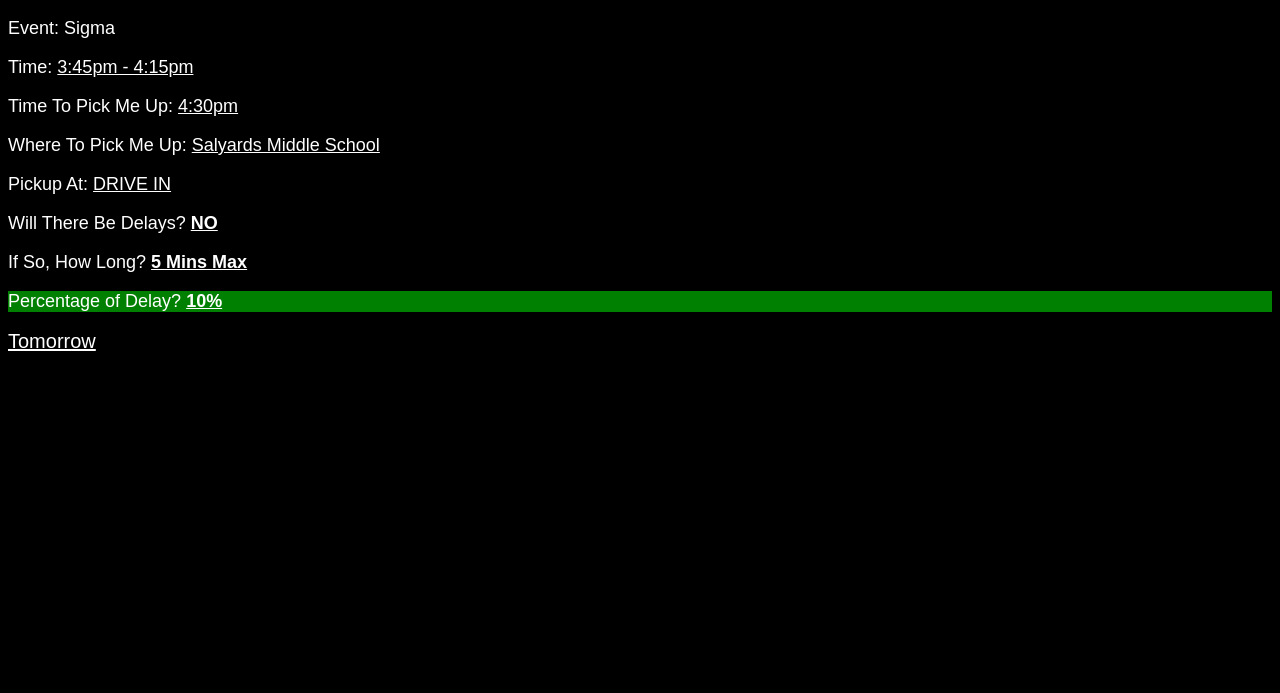
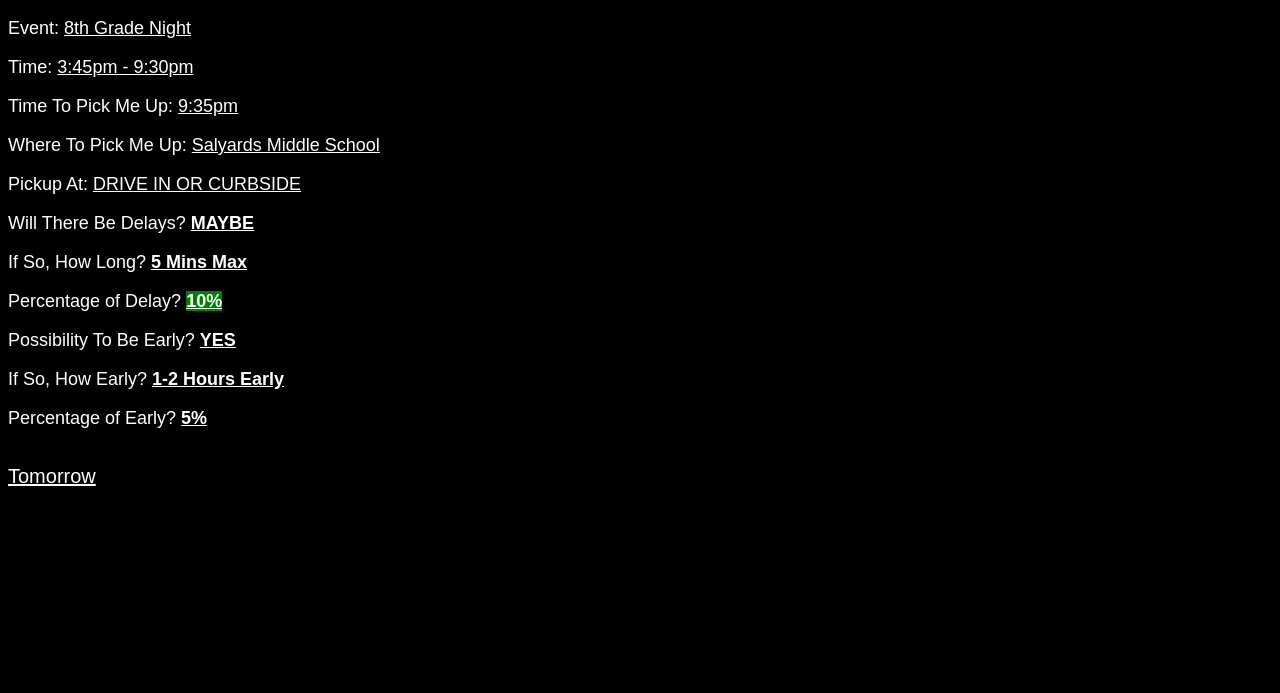
Before and after one commit to kevsbackup/myschedule, a plain HTML site: page index.html in a window 1280 px wide. Shown: the part 107-800 px from the top of the page. Drawn offline with Linux system fonts and the light colour scheme.

Commit message:
Add files via upload

```diff
--- a/index.html
+++ b/index.html
@@ -6,18 +6,22 @@
     <title>Document</title>
 </head>
 <body>
-    <h1 id="todaydate">Today is Wednesday, Oct 9</h1>
+    <h1 id="todaydate">Today is <u id="date"></u></h1>
     <div id="events">
         <div id="privatelessons" class="eventclass">
-            <p id="event" class="event normal"><u>Event: Private Lessons</u></p>
-            <p id="time" class="time normal">Time: <u>3:45pm - 4:15pm</u></p>
-            <p id="pickuptime" class="time normal">Time To Pick Me Up: <u>4:30pm</u></p>
-            <p id="location" class="location normal">Where To Pick Me Up: <u>Salyards Middle School</u></p>
-            <p id="pickup" class="location normal">Pickup At: <u>DRIVE IN</u></p>
-            <p id="delays" class="delay normal">Will There Be Delays? <u><b>NO</b></u></p>
-            <p id="delays2" class="delay normal">If So, How Long? <u><b>5 Mins Max</b></u></p>
-            <p id="delays3" class="delay normal">Percentage of Delay? <u><b>10%</b></u></p>
+            <p class="event normal">Event: <u id="event"></u></p>
+            <p class="time normal">Time: <u id="time"></u></p>
+            <p class="time normal">Time To Pick Me Up: <u id="pickuptime"></u></p>
+            <p class="location normal">Where To Pick Me Up: <u id="location"></u></p>
+            <p class="location normal">Pickup At: <u id="pickup"></u></p>
+            <p class="delay normal">Will There Be Delays? <u><b id="delays"></b></u></p>
+            <p class="delay normal">If So, How Long? <u><b id="delays2"></b></u></p>
+            <p class="delay normal">Percentage of Delay? <u><b id="delays3"></b></u></p>
+            <p class="delay normal">Possibility To Be Early? <u><b id="delays4"></b></u></p>
+            <p class="delay normal">If So, How Early? <u><b id="delays5"></b></u></p>
+            <p class="delay normal percentage">Percentage of Early? <u><b id="delays6"></b></u></p>
         </div>
+        <br>
             <a id="tomorrow" href="index2.html">Tomorrow</a>
     </div>
     <style>
@@ -27,6 +31,7 @@
             color: white;
             opacity: 1;
         }
+
         #tomorrow:hover {
             opacity: 0.7;
             background-color: white;
@@ -56,8 +61,18 @@
     <script>
         // Example JSON data (this could be fetched from an API)
 const jsonData = {
-    "event": "Sigma",
-    "other": "other other"
+    "date": "Thursday, Oct 10",
+    "event": "8th Grade Night",
+    "time": "3:45pm - 9:30pm",
+    "pickuptime": "9:35pm",
+    "location": "Salyards Middle School",
+    "pickup": "DRIVE IN OR CURBSIDE",
+    "delays": "MAYBE",
+    "delays2": "5 Mins Max",
+    "delays3": "10%",
+    "delays4": "YES",
+    "delays5": "1-2 Hours Early",
+    "delays6": "5%"
 };
 
 // Function to update the HTML content
@@ -69,7 +84,18 @@
     const data = jsonData; // Replace this with the fetched data
 
     // Update the HTML elements
-    document.getElementById('event').textContent = "Event: " + data.event;
+    document.getElementById('date').textContent = data.date;
+    document.getElementById('event').textContent = data.event;
+    document.getElementById('time').textContent = data.time;
+    document.getElementById('pickuptime').textContent = data.pickuptime;
+    document.getElementById('location').textContent = data.location;
+    document.getElementById('pickup').textContent = data.pickup;
+    document.getElementById('delays').textContent = data.delays;
+    document.getElementById('delays2').textContent = data.delays2;
+    document.getElementById('delays3').textContent = data.delays3;
+    document.getElementById('delays4').textContent = data.delays4;
+    document.getElementById('delays5').textContent = data.delays5;
+    document.getElementById('delays6').textContent = data.delays6;
 }
 
 // Call the function to update content immediately
```
